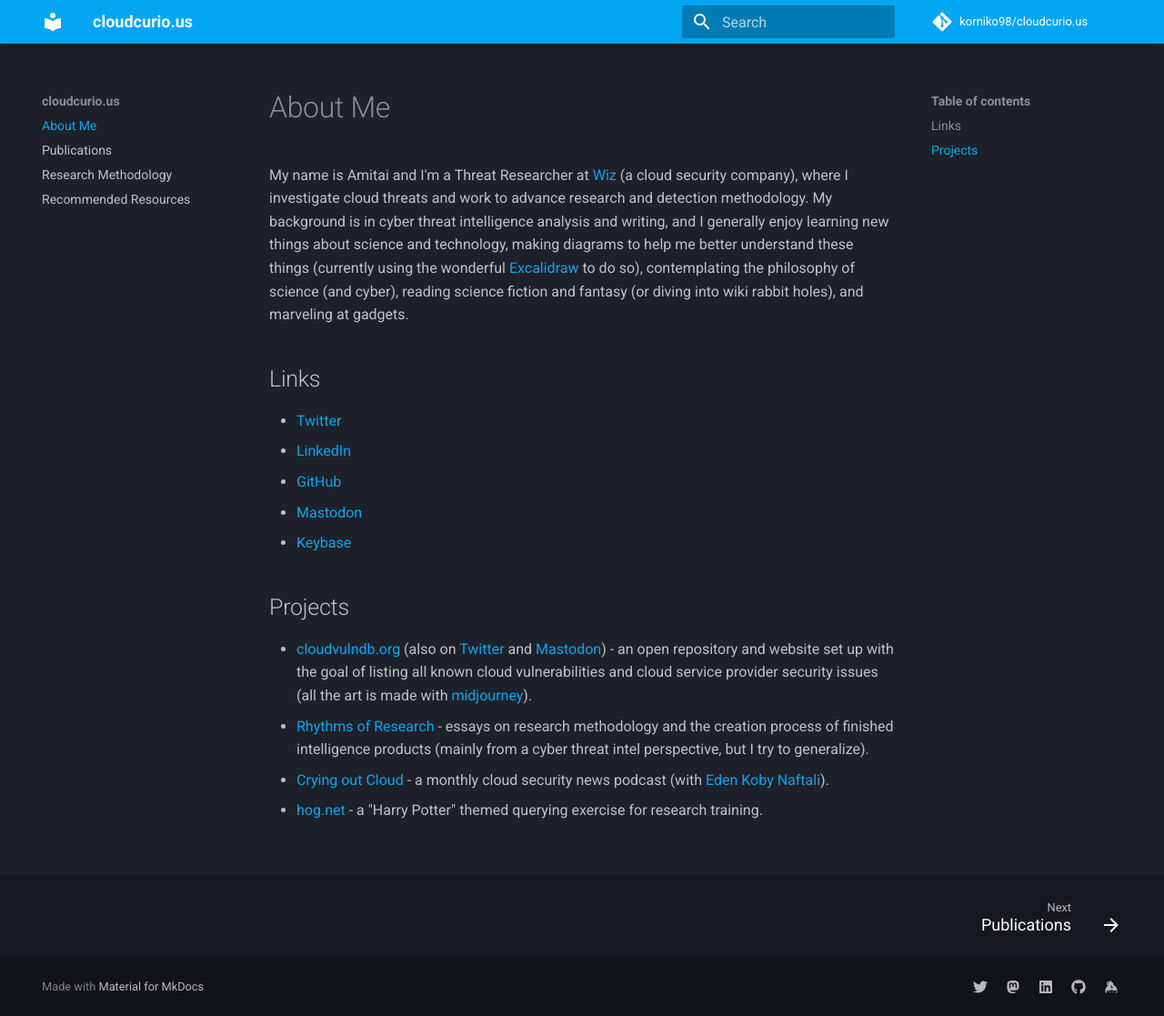
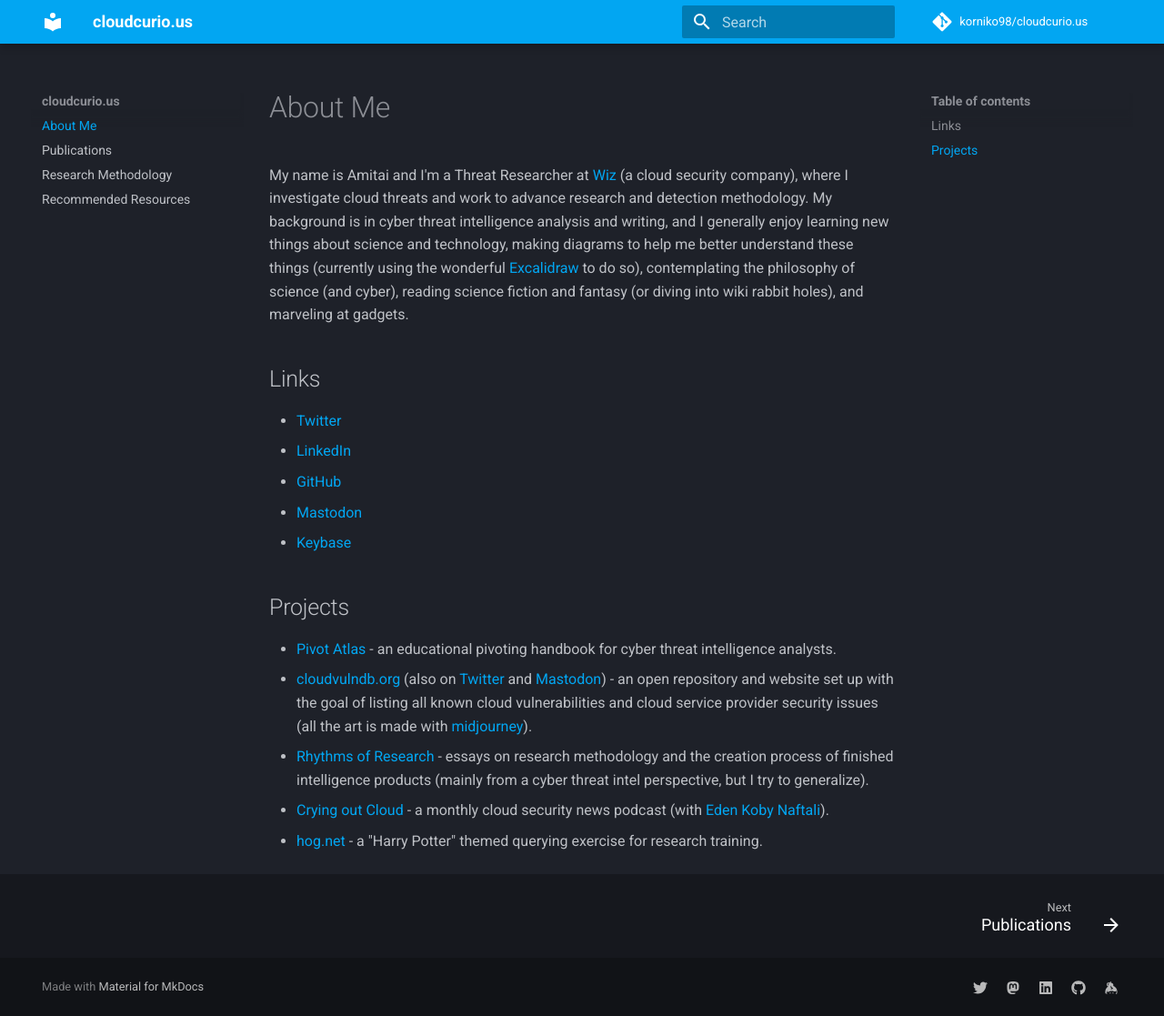
Before and after one commit to korniko98/cloudcurio.us, an MkDocs documentation site: the page built from docs/index.md, in a window 1280 px wide and 1117 px high. Shown: the whole window at 91% size. Built offline with MkDocs 1.6.1 and Material for MkDocs 9.7.7, drawn with Linux system fonts in a browser that asks for light colours; comment, search, counter and statistics services are not loaded.

Commit message:
Update index.md

```diff
--- a/docs/index.md
+++ b/docs/index.md
@@ -8,6 +8,7 @@
 * <a rel="me" href="https://infosec.exchange/@AmitaiCo">Mastodon</a>
 * [Keybase](https://keybase.io/amitaico/)
 ## Projects
+* [Pivot Atlas](https://gopivot.ing/) - an educational pivoting handbook for cyber threat intelligence analysts.
 * [cloudvulndb.org](https://www.cloudvulndb.org/) (also on [Twitter](https://twitter.com/cloudvulndb) and [Mastodon](https://infosec.exchange/@cloudvulndb)) - an open repository and website set up with the goal of listing all known cloud vulnerabilities and cloud service provider security issues (all the art is made with [midjourney](https://www.midjourney.com/)).
 * [Rhythms of Research](https://amitaico.substack.com/) - essays on research methodology and the creation process of finished intelligence products (mainly from a cyber threat intel perspective, but I try to generalize).
 * [Crying out Cloud](https://open.spotify.com/show/7aCkHu5UVFctNExXSWvcO2) - a monthly cloud security news podcast (with [Eden Koby Naftali](https://www.linkedin.com/in/eden-naftali-b6457b130/)).
```
